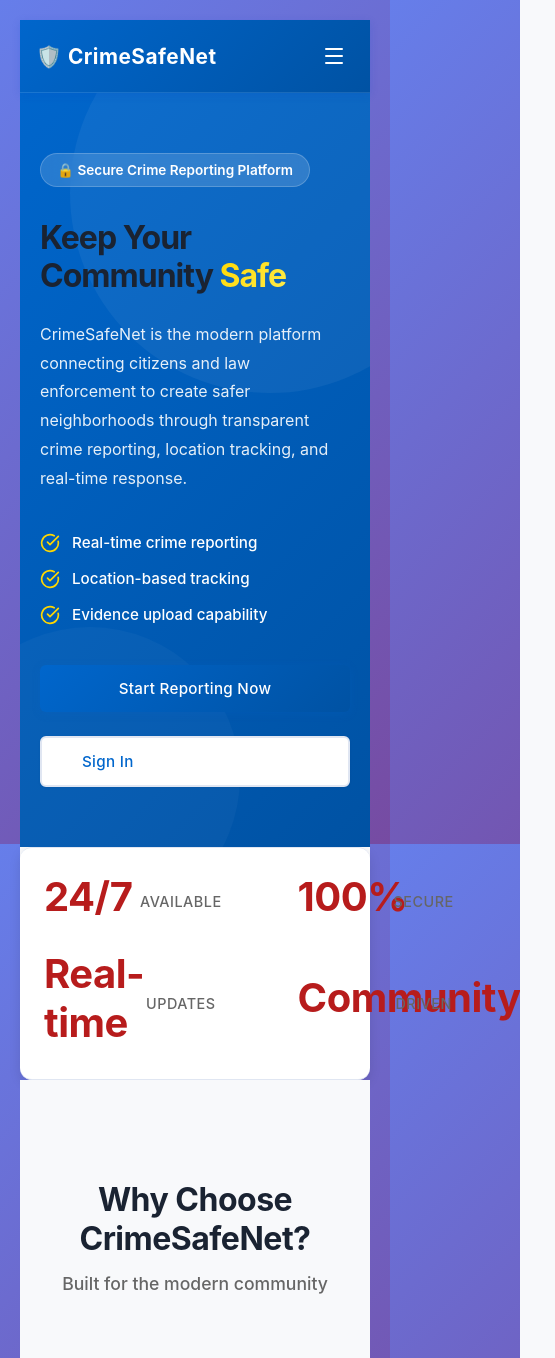
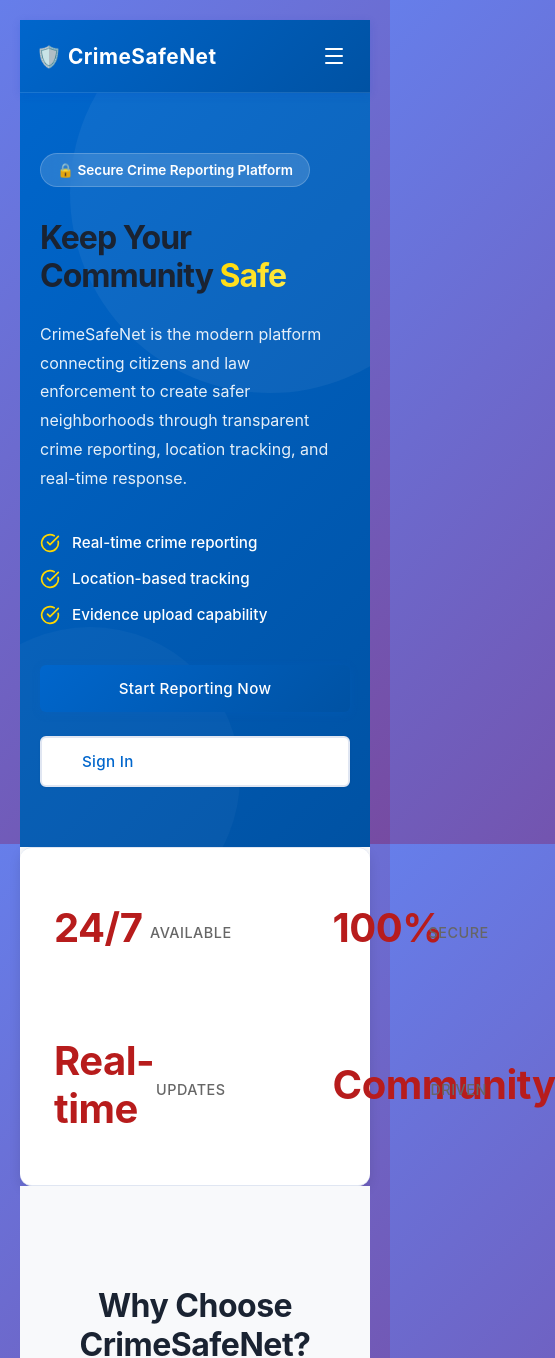
Before and after one commit to saisuswin/Crime-Safe-Net1, a React (Vite) app in the folder frontend/: page / in a window 390 px wide. Shown: the top 1358 px of the page, 555 px wide, since content can reach past the window. Built offline with nearby package versions, Linux system fonts and the light colour scheme; the HTML template or start-up script is replaced by a standard one.

Commit message:
Fix stats section - increase spacing to prevent text overlapping

```diff
--- a/frontend/src/pages/Home.css
+++ b/frontend/src/pages/Home.css
@@ -204,11 +204,18 @@
   margin: 0 auto;
   display: grid;
   grid-template-columns: repeat(4, 1fr);
-  gap: 40px;
+  gap: 60px;
+  align-items: center;
 }
 
 .stat-item {
   text-align: center;
+  display: flex;
+  flex-direction: column;
+  justify-content: center;
+  align-items: center;
+  padding: 30px 15px;
+  min-height: 160px;
 }
 
 .stat-number {
@@ -216,12 +223,16 @@
   font-weight: 700;
   color: #0066cc;
   letter-spacing: -0.5px;
+  line-height: 1.2;
+  margin-bottom: 0.5rem;
 }
 
 .stat-label {
-  color: #666;
+  color: #555;
   font-weight: 600;
   margin-top: 0.5rem;
+  font-size: 1rem;
+  line-height: 1.4;
 }
 
 /* ===== FEATURES SECTION ===== */
@@ -613,7 +624,20 @@
 
   .stats-wrapper {
     grid-template-columns: repeat(2, 1fr);
-    gap: 30px;
+    gap: 40px;
+  }
+
+  .stat-item {
+    min-height: 140px;
+    padding: 25px 15px;
+  }
+
+  .stat-number {
+    font-size: 2rem;
+  }
+
+  .stat-label {
+    font-size: 0.95rem;
   }
 
   .features-grid {
@@ -670,7 +694,21 @@
 
   .stats-wrapper {
     grid-template-columns: repeat(2, 1fr);
-    gap: 20px;
+    gap: 25px;
+  }
+
+  .stat-item {
+    min-height: 120px;
+    padding: 20px 10px;
+  }
+
+  .stat-number {
+    font-size: 1.8rem;
+    margin-bottom: 0.3rem;
+  }
+
+  .stat-label {
+    font-size: 0.9rem;
   }
 
   .steps-grid {
```
